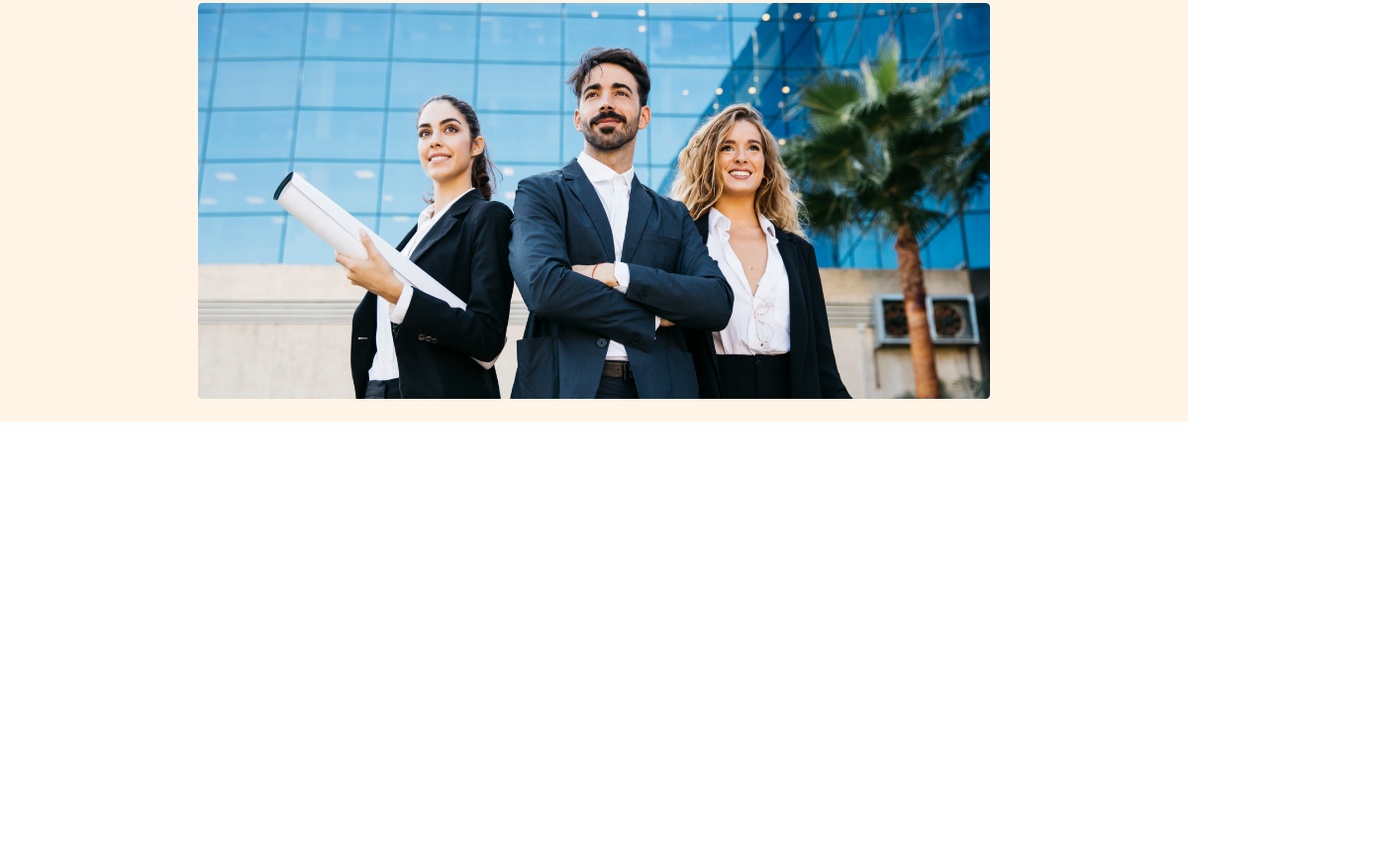
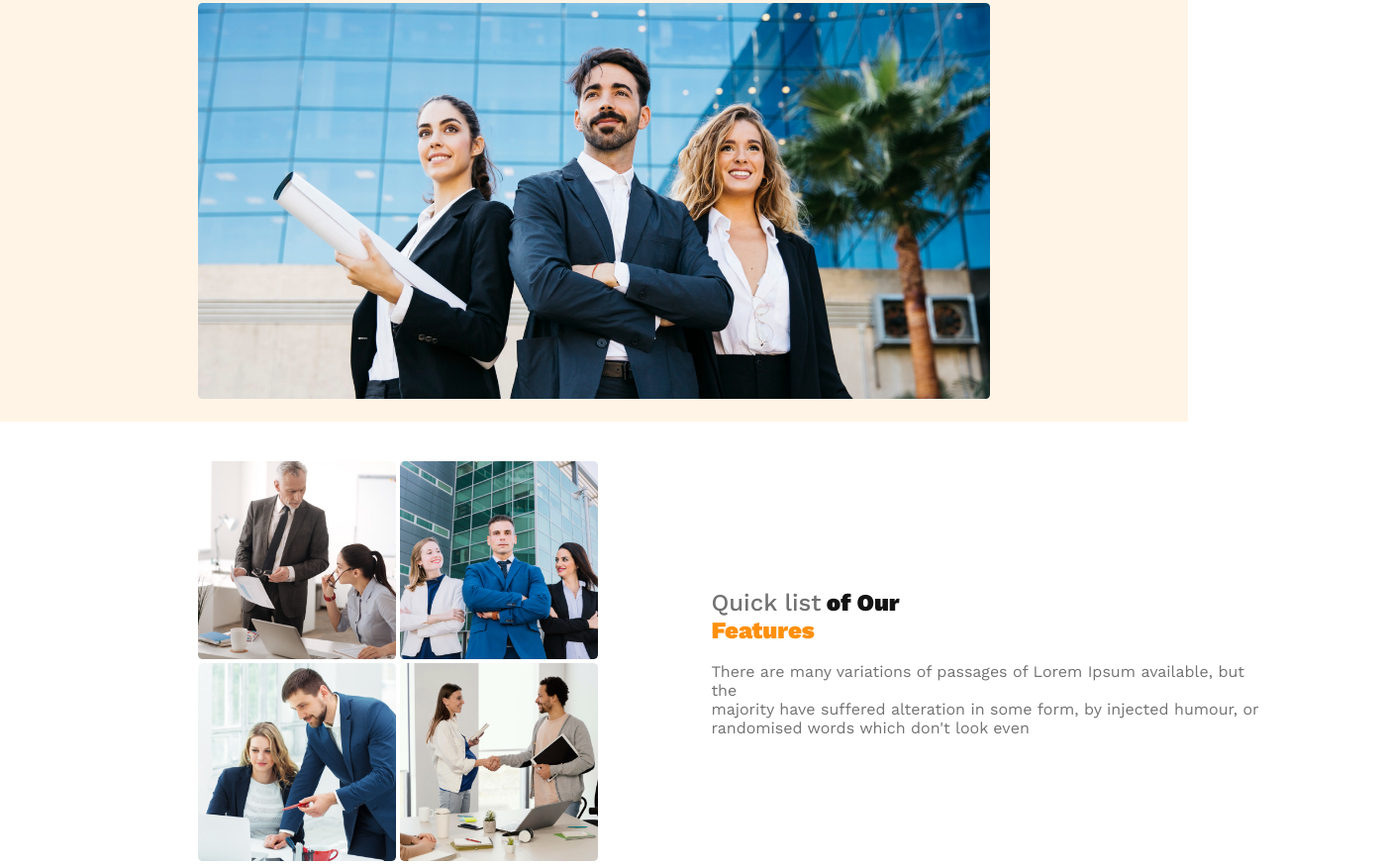
Before and after one commit to 01738226747/Architech-Website, a plain HTML site: page index.html in a window 1280 px wide. Shown: the part 574-1448 px from the top of the page at 99% size, 1400 px wide, since content can reach past the window. Before the commit the page ends 1000 px from the top, so only its background shows below. Drawn offline with nearby package versions, Linux system fonts and the light colour scheme.

Commit message:
add image and title

```diff
--- a/index.html
+++ b/index.html
@@ -37,11 +37,21 @@
 
 </div>
 
-
-
    </header>
    <main>
+<div class="main-1">
+   <div class="image-4">
+ <img src="images/team1.png" alt=""width= "200px" height="200px">
+<img src="images/team2.png" alt=""width= "200px" height="200px">
+  <img src="images/team3.png" alt=""width= "200px" height="200px">
+  <img src="images/team4.png" alt=""width= "200px" height="200px">
+   </div>
+   <div class="features">
+      <h3><span id="Quick">Quick list</span> <span id="our">of Our</span><br><span id="fea">Features</span></h3>
+      <p id="ph">There are many variations of passages of Lorem Ipsum available, but the <br> majority have suffered alteration in some form, by injected humour, or randomised words which don't look even</p>
+   </div>
 
+</div>
    </main>
    <footer>
 
--- a/styles/web.css
+++ b/styles/web.css
@@ -76,7 +76,61 @@ margin: 0 auto;
   color: Dark 03;
 }
 .banner-image{
- width: 800px;
- height: 400px;
+width: 100%;
+margin-left: 200px;
+
+}
+/* main style */
+.main-1{
+  display: flex;
+
+}
+.image-4{
   margin-left: 200px;
+  margin-top: 40px;
 }
+.features{
+  margin-top: 150px;
+}
+#Quick{
+  font-size: 1.5rem;
+  font-weight: 500;
+  color: #727272;
+}
+#our{
+  font-size: 1.5rem;
+  font-weight: 900;
+  color: #131313;
+}
+#fea{
+  font-size: 1.5rem;
+  font-weight: 900;
+  color: #FF900E;
+}
+#ph{
+  font-size: 1rem;
+  font-weight: 400;
+  color: #727272;
+}
+
+
+
+/* banner resonsive */
+@media screen and (max-width: 576px) {
+  .navbar{
+    flex-direction: column;
+
+  }
+
+
+ .brand-new{
+  padding-left: 30px;
+ }
+
+.banner-image{
+  width: 100%;
+
+
+}
+
+}
```
